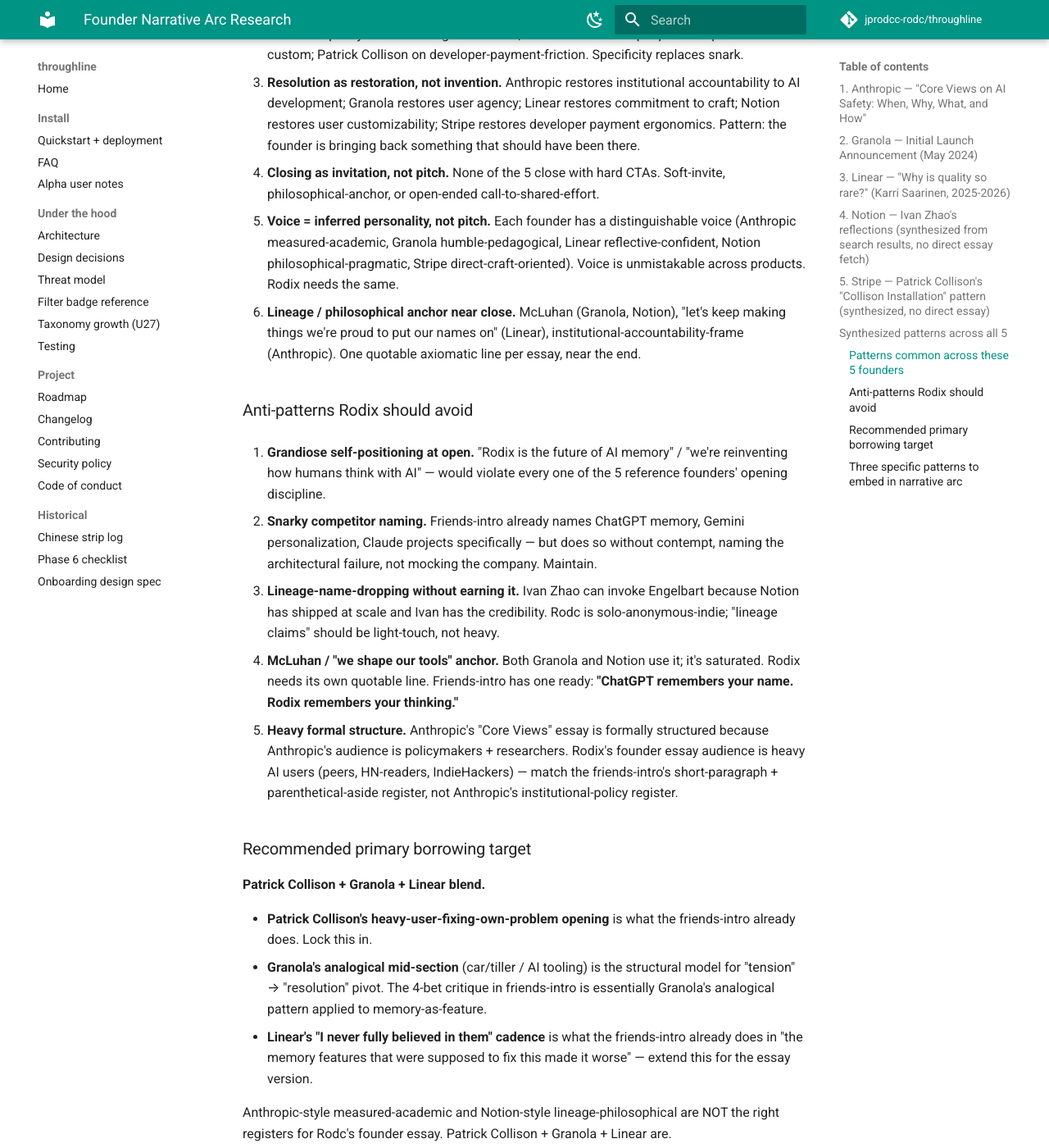
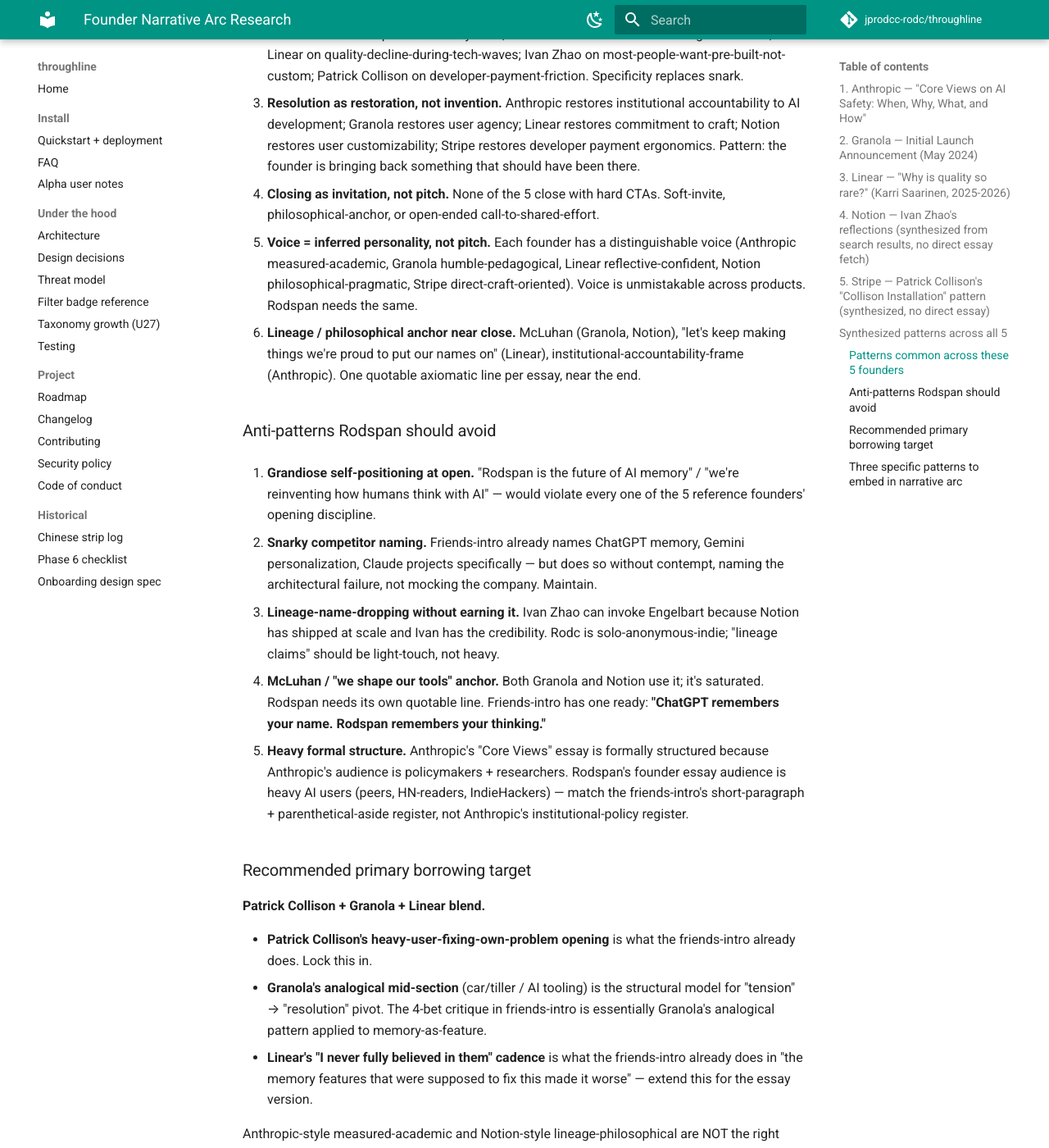
Before and after one commit to jprodcc-rodc/throughline, an MkDocs documentation site: the page built from docs/superpowers/brand/narrative-research.md, in a window 1280 px wide and 1400 px high, scrolled down 4923 px. Shown: the whole window at 82% size. Built offline with MkDocs 1.6.1 and Material for MkDocs 9.7.7, drawn with Linux system fonts in a browser that asks for light colours; comment, search, counter and statistics services are not loaded; some of the changed text lies outside the part shown.

Commit message:
rename(§A.1-brainstorm): narrative-research.md rodix → rodspan

```diff
--- a/docs/superpowers/brand/narrative-research.md
+++ b/docs/superpowers/brand/narrative-research.md
@@ -17,7 +17,7 @@
 | Voice | Measured + academic + urgent. Formally structured rigorous reasoning, deployed in service of existential stakes. Personal confidence ("we believe") + epistemic humility ("we do not yet have a solid understanding"). |
 | Three borrowable patterns | (1) "This view may sound implausible or grandiose, and there are good reasons to be skeptical of it." — *Validate skepticism before defending the claim.* (2) "Simple extrapolations suggest AI systems will become far more capable in the next decade, possibly equaling or exceeding human level performance at most intellectual tasks." — *Quantify predictions through established metrics, hedge with "possibly."* (3) "Perhaps with hindsight we'll decide we were wrong, and one or both will either not turn out to be problems or will be easily addressed." — *Acknowledge error possibility while justifying caution anyway.* |
 
-**Rodix learning:** Anthropic's "validate-skepticism-before-defending-claim" move is operationally useful for Rodix's founder essay. The friends-intro already uses it implicitly ("If you ask AI 'what's a good restaurant in Lisbon' twice a week and that's it, you don't need this. ChatGPT's fine"). Borrow: structurally similar move at the top of the founder essay.
+**Rodspan learning:** Anthropic's "validate-skepticism-before-defending-claim" move is operationally useful for Rodspan's founder essay. The friends-intro already uses it implicitly ("If you ask AI 'what's a good restaurant in Lisbon' twice a week and that's it, you don't need this. ChatGPT's fine"). Borrow: structurally similar move at the top of the founder essay.
 
 ---
 
@@ -32,7 +32,7 @@
 | Voice | Thoughtful + pedagogical + vulnerable + humble + wry. Notably personal without being self-promotional. Founder-as-problem-solver, not visionary. |
 | Three borrowable patterns | (1) Analogical explanation (car/tiller) for complex concepts. (2) Reframing the problem philosophically ("what's the most intuitive way AI can help you while keeping you in control?"). (3) Philosophical anchor near close: **"We shape our tools and, thereafter, our tools shape us."** (Marshall McLuhan, also Ivan Zhao's anchor for Notion.) |
 
-**Rodix learning:** Granola's "user-agency-not-automation" frame is structurally similar to Rodix's "thinking-not-engagement" stance. Both refuse to let AI replace human judgment. The McLuhan anchor sentence is too well-traveled to borrow verbatim (Granola + Notion both use it), but the pattern — closing with a single quotable axiomatic line — is borrowable. For Rodix, the natural anchor is the friends-intro's *"ChatGPT remembers your name. Rodix remembers your thinking."*
+**Rodspan learning:** Granola's "user-agency-not-automation" frame is structurally similar to Rodspan's "thinking-not-engagement" stance. Both refuse to let AI replace human judgment. The McLuhan anchor sentence is too well-traveled to borrow verbatim (Granola + Notion both use it), but the pattern — closing with a single quotable axiomatic line — is borrowable. For Rodspan, the natural anchor is the friends-intro's *"ChatGPT remembers your name. Rodspan remembers your thinking."*
 
 ---
 
@@ -47,7 +47,7 @@
 | Voice | Reflective + confident without arrogance. Blends personal memoir with industry philosophy. Skeptical observer + proven builder. Willing to share doubts alongside convictions. |
 | Three borrowable patterns | (1) "The directing minds, absorbed in the new wonder..." — *uses passive observation to build credibility before critique.* (2) "Quality creates gravity — it pulls people in rather than requiring us to push" — *metaphor + contrast structure for memorable positioning.* (3) "While I understood the reasons, I never fully believed in them" — *admits conventional wisdom while establishing contrarian conviction.* |
 
-**Rodix learning:** Linear's "I never fully believed in them" pattern is the founder-essay version of friends-intro's "I noticed two things" — it's the move that signals "I lived through this; my perspective comes from observation, not theory." Borrow: structurally similar move in Rodix Part 1 origin.
+**Rodspan learning:** Linear's "I never fully believed in them" pattern is the founder-essay version of friends-intro's "I noticed two things" — it's the move that signals "I lived through this; my perspective comes from observation, not theory." Borrow: structurally similar move in Rodspan Part 1 origin.
 
 ---
 
@@ -62,7 +62,7 @@
 | Voice | Philosophical + humble + pragmatic. Willing to discuss failures (lost years, near-collapse). Uses analogies / lineage references heavily. |
 | Three borrowable patterns | (1) **Lineage claim then specific path** — invokes Engelbart / Bret Victor / McLuhan, then describes the specific Notion attempt. *Pattern:* tie your product to a long intellectual tradition before describing what you specifically built. (2) **Admission of past failure as credibility** — "lost years" + "near-collapse" build trust by showing the founder lived through the doubt. (3) **McLuhan-as-axiom** — "We shape our tools, and thereafter our tools shape us." |
 
-**Rodix learning:** Ivan's "lineage claim then specific path" is borrowable for Rodix. Friends-intro mentions specific products (ChatGPT memory / Gemini / Claude projects) and specific failure modes; could open the founder essay by tying Rodix's bet to the long history of personal-computing-as-user-sovereignty (Engelbart, Doug Engelbart's "Mother of All Demos", local-first software movement, etc.). However: Rodc is anonymous and indie — "lineage claim" needs to be earned, not name-dropped. Use sparingly.
+**Rodspan learning:** Ivan's "lineage claim then specific path" is borrowable for Rodspan. Friends-intro mentions specific products (ChatGPT memory / Gemini / Claude projects) and specific failure modes; could open the founder essay by tying Rodspan's bet to the long history of personal-computing-as-user-sovereignty (Engelbart, Doug Engelbart's "Mother of All Demos", local-first software movement, etc.). However: Rodc is anonymous and indie — "lineage claim" needs to be earned, not name-dropped. Use sparingly.
 
 ---
 
@@ -77,7 +77,7 @@
 | Voice | Direct + technical + craft-oriented. Not philosophical, not vulnerable, not theatrical. Matter-of-fact. |
 | Three borrowable patterns | (1) "We weren't trying to create [grandiose thing]. We were simply solving a problem that we had personally encountered." — *Self-deflation as credibility.* (2) "We thought there had to be a better way." — *Disbelief at status quo as motivation.* (3) Skin-in-the-game framing — the founder is also the heavy user. |
 
-**Rodix learning:** This pattern is the closest match to Rodc's friends-intro opening: *"I'm a heavy AI user. ~2-3 hours a day, across ChatGPT, Claude, Gemini, plus a few more. After a year of this, I noticed two things..."* Patrick Collison-style self-deflation + heavy-user-as-credibility is what the friends-intro already does. Borrow: keep this exact pattern in the Rodix founder essay Part 1 origin.
+**Rodspan learning:** This pattern is the closest match to Rodc's friends-intro opening: *"I'm a heavy AI user. ~2-3 hours a day, across ChatGPT, Claude, Gemini, plus a few more. After a year of this, I noticed two things..."* Patrick Collison-style self-deflation + heavy-user-as-credibility is what the friends-intro already does. Borrow: keep this exact pattern in the Rodspan founder essay Part 1 origin.
 
 ---
 
@@ -93,21 +93,21 @@
 
 4. **Closing as invitation, not pitch.** None of the 5 close with hard CTAs. Soft-invite, philosophical-anchor, or open-ended call-to-shared-effort.
 
-5. **Voice = inferred personality, not pitch.** Each founder has a distinguishable voice (Anthropic measured-academic, Granola humble-pedagogical, Linear reflective-confident, Notion philosophical-pragmatic, Stripe direct-craft-oriented). Voice is unmistakable across products. Rodix needs the same.
+5. **Voice = inferred personality, not pitch.** Each founder has a distinguishable voice (Anthropic measured-academic, Granola humble-pedagogical, Linear reflective-confident, Notion philosophical-pragmatic, Stripe direct-craft-oriented). Voice is unmistakable across products. Rodspan needs the same.
 
 6. **Lineage / philosophical anchor near close.** McLuhan (Granola, Notion), "let's keep making things we're proud to put our names on" (Linear), institutional-accountability-frame (Anthropic). One quotable axiomatic line per essay, near the end.
 
-### Anti-patterns Rodix should avoid
+### Anti-patterns Rodspan should avoid
 
-1. **Grandiose self-positioning at open.** "Rodix is the future of AI memory" / "we're reinventing how humans think with AI" — would violate every one of the 5 reference founders' opening discipline.
+1. **Grandiose self-positioning at open.** "Rodspan is the future of AI memory" / "we're reinventing how humans think with AI" — would violate every one of the 5 reference founders' opening discipline.
 
 2. **Snarky competitor naming.** Friends-intro already names ChatGPT memory, Gemini personalization, Claude projects specifically — but does so without contempt, naming the architectural failure, not mocking the company. Maintain.
 
 3. **Lineage-name-dropping without earning it.** Ivan Zhao can invoke Engelbart because Notion has shipped at scale and Ivan has the credibility. Rodc is solo-anonymous-indie; "lineage claims" should be light-touch, not heavy.
 
-4. **McLuhan / "we shape our tools" anchor.** Both Granola and Notion use it; it's saturated. Rodix needs its own quotable line. Friends-intro has one ready: **"ChatGPT remembers your name. Rodix remembers your thinking."**
+4. **McLuhan / "we shape our tools" anchor.** Both Granola and Notion use it; it's saturated. Rodspan needs its own quotable line. Friends-intro has one ready: **"ChatGPT remembers your name. Rodspan remembers your thinking."**
 
-5. **Heavy formal structure.** Anthropic's "Core Views" essay is formally structured because Anthropic's audience is policymakers + researchers. Rodix's founder essay audience is heavy AI users (peers, HN-readers, IndieHackers) — match the friends-intro's short-paragraph + parenthetical-aside register, not Anthropic's institutional-policy register.
+5. **Heavy formal structure.** Anthropic's "Core Views" essay is formally structured because Anthropic's audience is policymakers + researchers. Rodspan's founder essay audience is heavy AI users (peers, HN-readers, IndieHackers) — match the friends-intro's short-paragraph + parenthetical-aside register, not Anthropic's institutional-policy register.
 
 ### Recommended primary borrowing target
 
```
